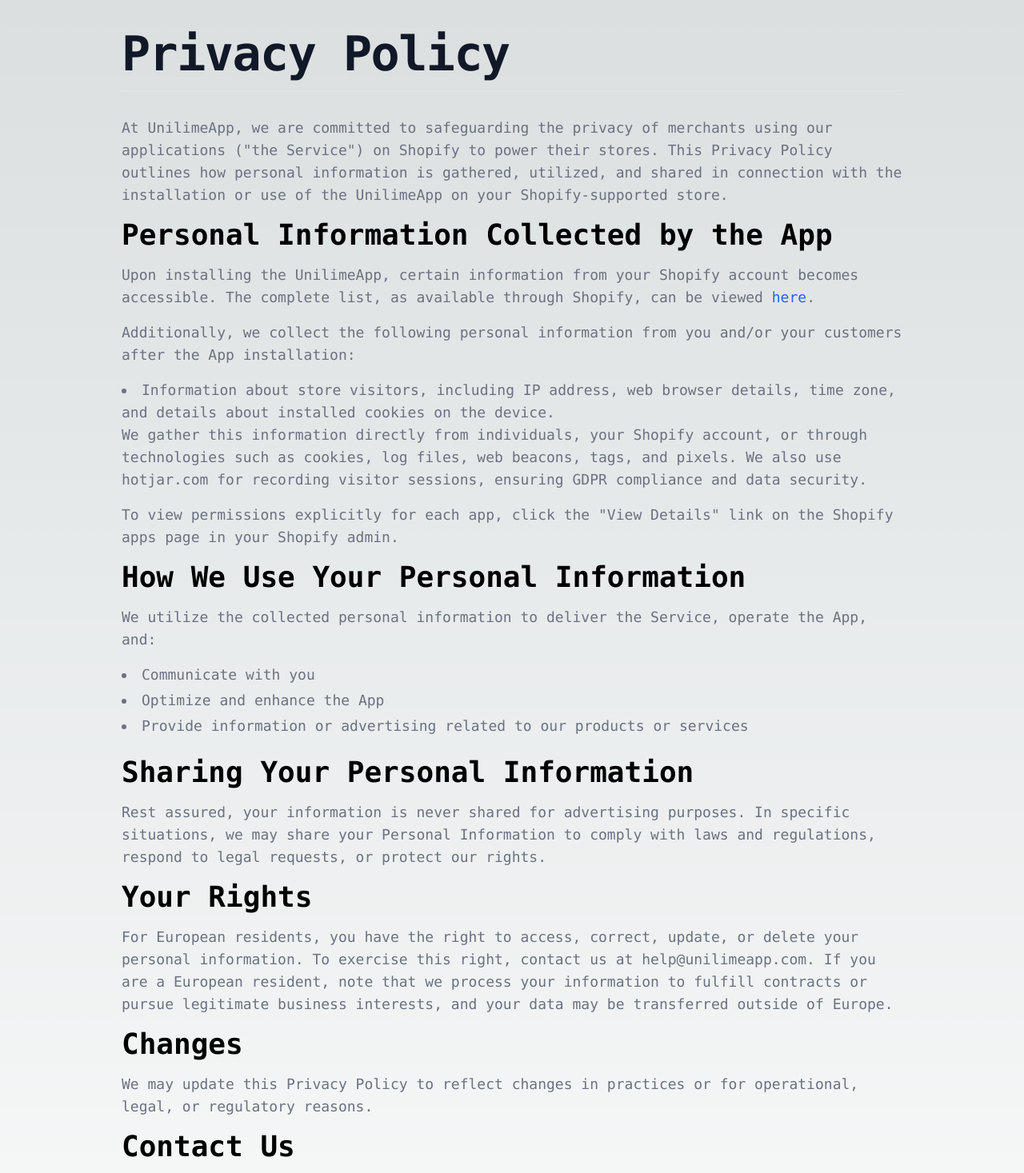
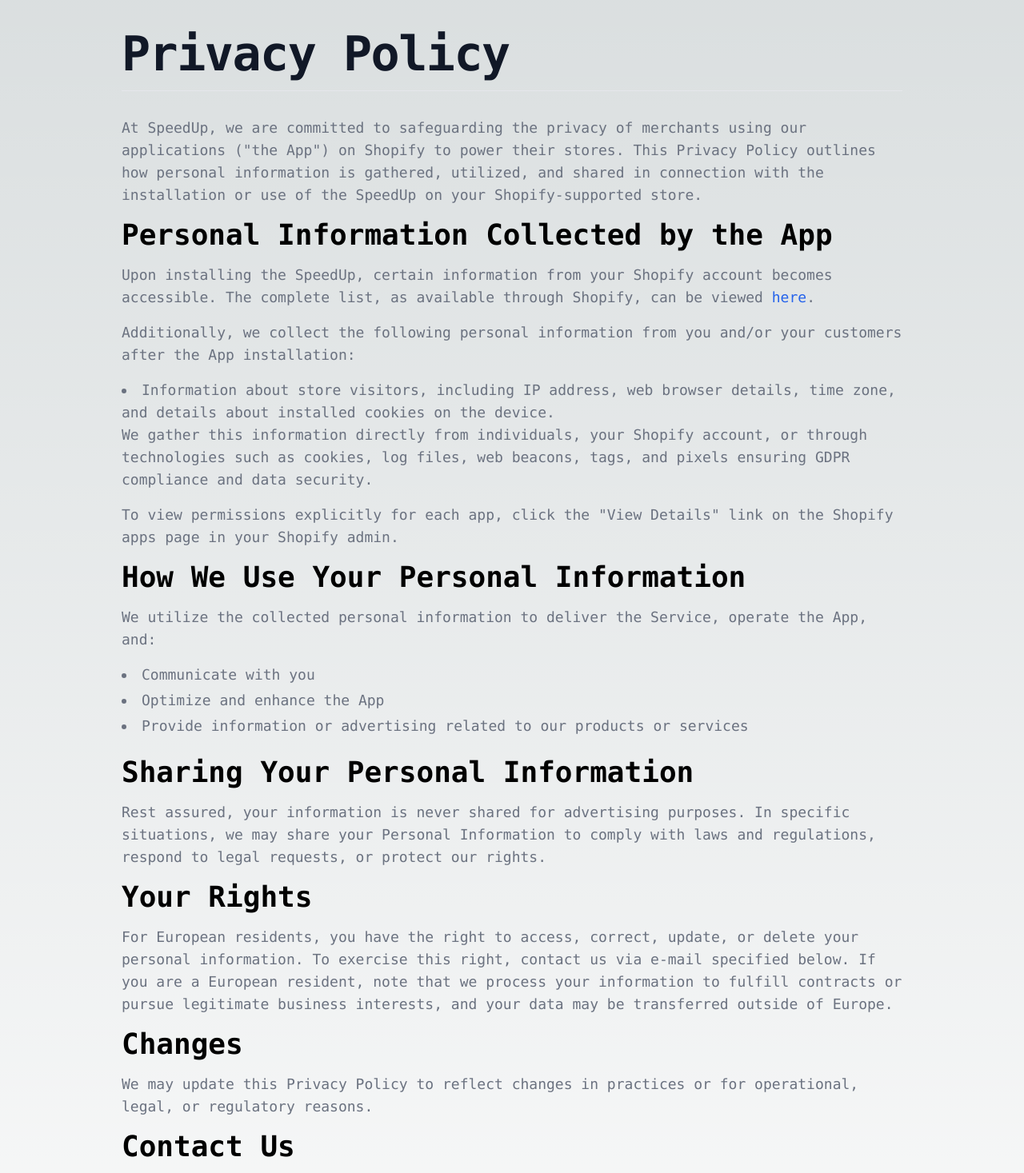
Before and after one commit to MikhailSemeniuk/adentro-next, a Next.js app: page /privacy in a window 1280 px wide. Shown: the part 251-1718 px from the top of the page at 80% size. Built offline with nearby package versions, Linux system fonts and the light colour scheme.

Commit message:
Update page.tsx

```diff
--- a/src/app/privacy/page.tsx
+++ b/src/app/privacy/page.tsx
@@ -20,16 +20,16 @@
                         </h1>
                         <div className="pt-8 text-left border-t border-gray-200 md:gap-16 dark:border-gray-700 md:grid-cols-2">
                             <p className="mb-4 text-lg font-normal text-gray-500 dark:text-gray-400">
-                                At UnilimeApp, we are committed to safeguarding the privacy of merchants using our applications
-                                (&quot;the Service&quot;) on Shopify to power their stores. This Privacy Policy outlines how personal
+                                At SpeedUp, we are committed to safeguarding the privacy of merchants using our applications
+                                (&quot;the App&quot;) on Shopify to power their stores. This Privacy Policy outlines how personal
                                 information is gathered, utilized, and shared in connection with the installation or use of the
-                                UnilimeApp on your Shopify-supported store.
+                                SpeedUp on your Shopify-supported store.
                             </p>
                             <h2 className="mb-4 text-4xl font-bold dark:text-white">
                                 Personal Information Collected by the App
                             </h2>
                             <p className="mb-4 text-lg font-normal text-gray-500 dark:text-gray-400">
-                                Upon installing the UnilimeApp, certain information from your Shopify account becomes accessible.
+                                Upon installing the SpeedUp, certain information from your Shopify account becomes accessible.
                                 The complete list, as available through Shopify, can be viewed <a
                                 className={`font-medium text-blue-600 dark:text-blue-500 hover:underline`}
                                 href="https://shopify.dev/docs/api/usage/access-scopes" target={`_blank`}>here</a>.
@@ -45,8 +45,7 @@
                             </ul>
                             <p className="mb-4 text-lg font-normal text-gray-500 dark:text-gray-400">
                                 We gather this information directly from individuals, your Shopify account, or through technologies
-                                such as cookies, log files, web beacons, tags, and pixels. We also use hotjar.com for recording
-                                visitor sessions, ensuring GDPR compliance and data security.
+                                such as cookies, log files, web beacons, tags, and pixels ensuring GDPR compliance and data security.
                             </p>
                             <p className="mb-4 text-lg font-normal text-gray-500 dark:text-gray-400">
                                 To view permissions explicitly for each app, click the &quot;View Details&quot; link on the Shopify apps page
@@ -76,7 +75,7 @@
                             </h2>
                             <p className="mb-4 text-lg font-normal text-gray-500 dark:text-gray-400">
                                 For European residents, you have the right to access, correct, update, or delete your personal
-                                information. To exercise this right, contact us at help@unilimeapp.com. If you are a European
+                                information. To exercise this right, contact us via e-mail specified below. If you are a European
                                 resident, note that we process your information to fulfill contracts or pursue legitimate business
                                 interests, and your data may be transferred outside of Europe.
                             </p>
```
